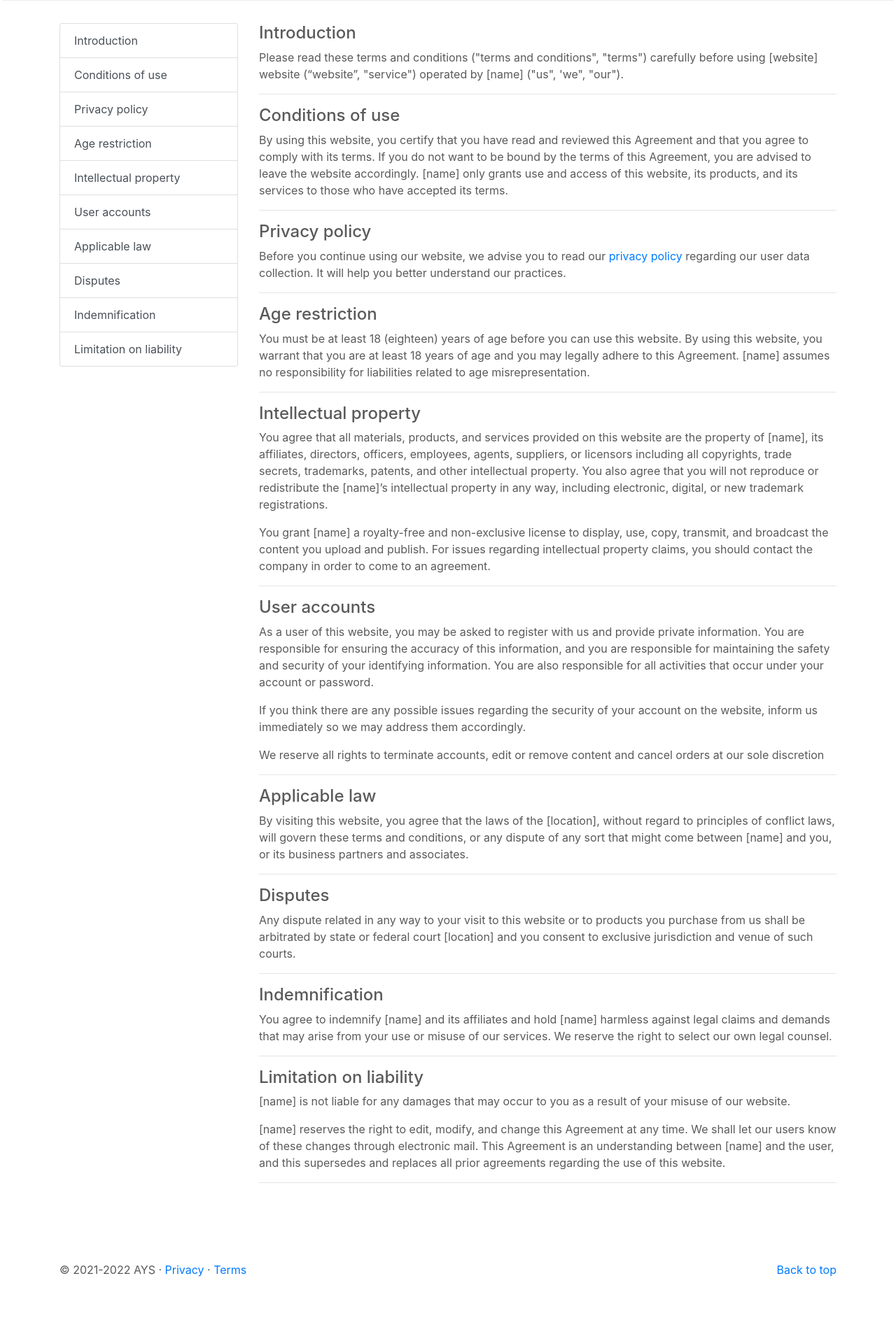
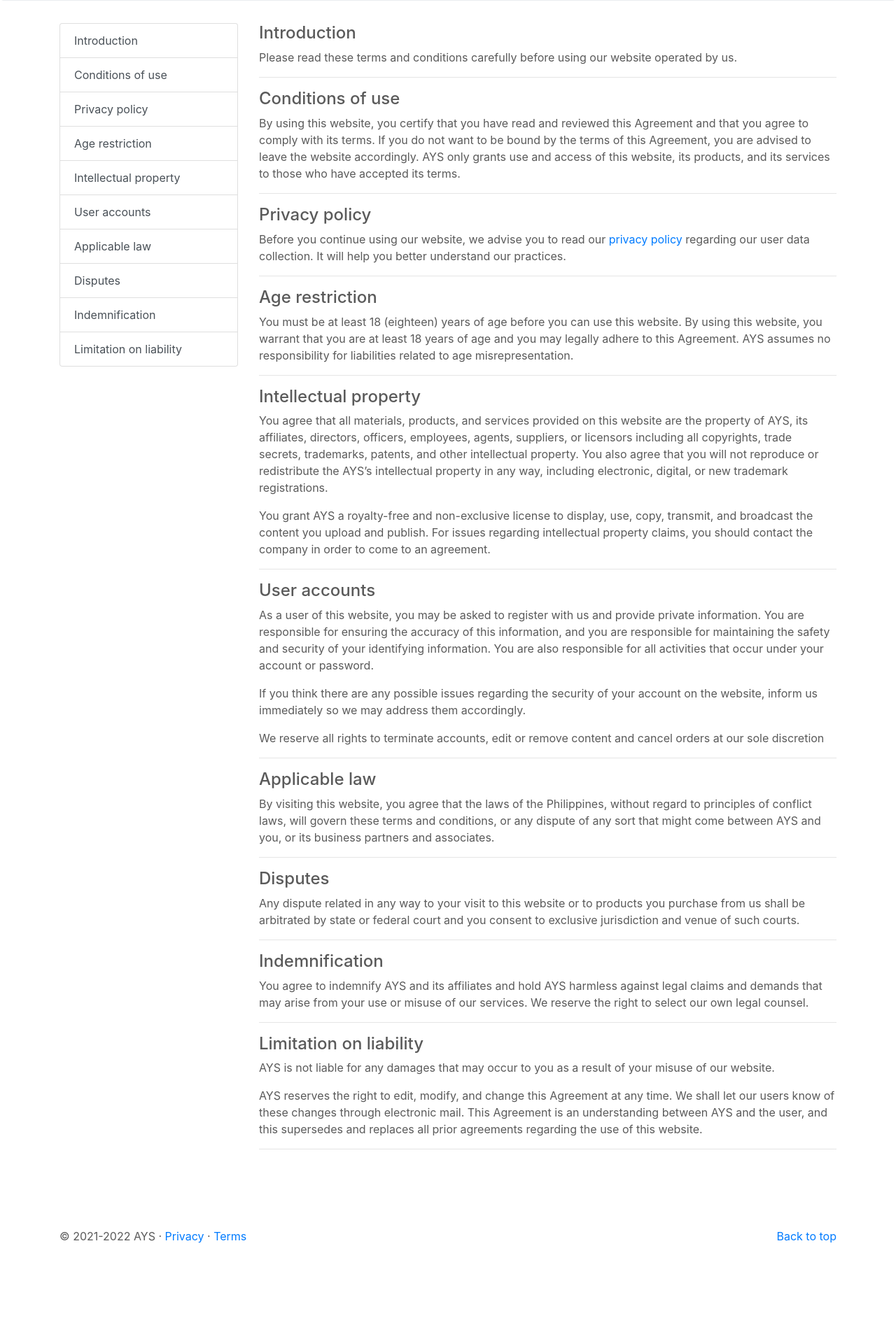
Before and after one commit to johnmichaelbacasno/AYS, a Flask app: page /terms-and-conditions in a window 1280 px wide. Shown: the part 309-2223 px from the top of the page at 70% size. After the commit the page ends 2086 px from the top, so only its background shows below. Run offline with Flask 2, Linux system fonts and the light colour scheme; some libraries are stand-ins or nearby versions.

Commit message:
Improve content

```diff
--- a/AYS/app/templates/terms_and_conditions.html
+++ b/AYS/app/templates/terms_and_conditions.html
@@ -46,24 +46,24 @@
         <div data-bs-spy="scroll" data-bs-target="#list-example" data-bs-offset="0" class="scrollspy-example" tabindex="0">
 
             <h4 id="list-item-1">Introduction</h4>
-            <p>Please read these terms and conditions ("terms and conditions", "terms") carefully before using [website] website (“website”, "service") operated by [name] ("us", 'we", "our").</p>
+            <p>Please read these terms and conditions carefully before using our website operated by us.</p>
             <hr/>
 
             <h4 id="list-item-2">Conditions of use</h4>
-            <p>By using this website, you certify that you have read and reviewed this Agreement and that you agree to comply with its terms. If you do not want to be bound by the terms of this Agreement, you are advised to leave the website accordingly. [name] only grants use and access of this website, its products, and its services to those who have accepted its terms.</p>
+            <p>By using this website, you certify that you have read and reviewed this Agreement and that you agree to comply with its terms. If you do not want to be bound by the terms of this Agreement, you are advised to leave the website accordingly. AYS only grants use and access of this website, its products, and its services to those who have accepted its terms.</p>
             <hr/>
 
             <h4 id="list-item-3">Privacy policy</h4>
-            <p>Before you continue using our website, we advise you to read our <a href="#">privacy policy</a> regarding our user data collection. It will help you better understand our practices.</p>
+            <p>Before you continue using our website, we advise you to read our <a href="/privacy-policy">privacy policy</a> regarding our user data collection. It will help you better understand our practices.</p>
             <hr/>
 
             <h4 id="list-item-4">Age restriction</h4>
-            <p>You must be at least 18 (eighteen) years of age before you can use this website. By using this website, you warrant that you are at least 18 years of age and you may legally adhere to this Agreement. [name] assumes no responsibility for liabilities related to age misrepresentation.</p>
+            <p>You must be at least 18 (eighteen) years of age before you can use this website. By using this website, you warrant that you are at least 18 years of age and you may legally adhere to this Agreement. AYS assumes no responsibility for liabilities related to age misrepresentation.</p>
             <hr/>
 
             <h4 id="list-item-5">Intellectual property</h4>
-            <p>You agree that all materials, products, and services provided on this website are the property of [name], its affiliates, directors, officers, employees, agents, suppliers, or licensors including all copyrights, trade secrets, trademarks, patents, and other intellectual property. You also agree that you will not reproduce or redistribute the [name]’s intellectual property in any way, including electronic, digital, or new trademark registrations.</p>
-            <p>You grant [name] a royalty-free and non-exclusive license to display, use, copy, transmit, and broadcast the content you upload and publish. For issues regarding intellectual property claims, you should contact the company in order to come to an agreement.</p>
+            <p>You agree that all materials, products, and services provided on this website are the property of AYS, its affiliates, directors, officers, employees, agents, suppliers, or licensors including all copyrights, trade secrets, trademarks, patents, and other intellectual property. You also agree that you will not reproduce or redistribute the AYS’s intellectual property in any way, including electronic, digital, or new trademark registrations.</p>
+            <p>You grant AYS a royalty-free and non-exclusive license to display, use, copy, transmit, and broadcast the content you upload and publish. For issues regarding intellectual property claims, you should contact the company in order to come to an agreement.</p>
             <hr/>
 
             <h4 id="list-item-6">User accounts</h4>
@@ -73,20 +73,20 @@
             <hr/>
 
             <h4 id="list-item-7">Applicable law</h4>
-            <p>By visiting this website, you agree that the laws of the [location], without regard to principles of conflict laws, will govern these terms and conditions, or any dispute of any sort that might come between [name] and you, or its business partners and associates.</p>
+            <p>By visiting this website, you agree that the laws of the Philippines, without regard to principles of conflict laws, will govern these terms and conditions, or any dispute of any sort that might come between AYS and you, or its business partners and associates.</p>
             <hr/>
 
             <h4 id="list-item-8">Disputes</h4>
-            <p>Any dispute related in any way to your visit to this website or to products you purchase from us shall be arbitrated by state or federal court [location] and you consent to exclusive jurisdiction and venue of such courts.</p>
+            <p>Any dispute related in any way to your visit to this website or to products you purchase from us shall be arbitrated by state or federal court and you consent to exclusive jurisdiction and venue of such courts.</p>
             <hr/>
 
             <h4 id="list-item-9">Indemnification</h4>
-            <p>You agree to indemnify [name] and its affiliates and hold [name] harmless against legal claims and demands that may arise from your use or misuse of our services. We reserve the right to select our own legal counsel.</p>
+            <p>You agree to indemnify AYS and its affiliates and hold AYS harmless against legal claims and demands that may arise from your use or misuse of our services. We reserve the right to select our own legal counsel.</p>
             <hr/>
 
             <h4 id="list-item-10">Limitation on liability</h4>
-            <p>[name] is not liable for any damages that may occur to you as a result of your misuse of our website.</p>
-            <p>[name] reserves the right to edit, modify, and change this Agreement at any time. We shall let our users know of these changes through electronic mail. This Agreement is an understanding between [name] and the user, and this supersedes and replaces all prior agreements regarding the use of this website.</p>
+            <p>AYS is not liable for any damages that may occur to you as a result of your misuse of our website.</p>
+            <p>AYS reserves the right to edit, modify, and change this Agreement at any time. We shall let our users know of these changes through electronic mail. This Agreement is an understanding between AYS and the user, and this supersedes and replaces all prior agreements regarding the use of this website.</p>
             <hr/>
         </div>
         </div>
--- a/AYS/app/views/main.py
+++ b/AYS/app/views/main.py
@@ -4,6 +4,7 @@ from .. manage import *
 
 main = Blueprint('main', __name__)
 
+@main.route('/')
 @main.route('/explore_services')
 def explore_services():
     return render_template(
@@ -14,7 +15,6 @@ def explore_services():
         featured_service_posts=featured_service_posts()
     )
 
-@main.route('/')
 @main.route('/landing_page_service_provider')
 def landing_page_service_provider():
     return render_template('landing_page_service_provider.html')
```
Also changed, not shown: AYS/app/templates/privacy_policy.html (+6 -6 lines).
